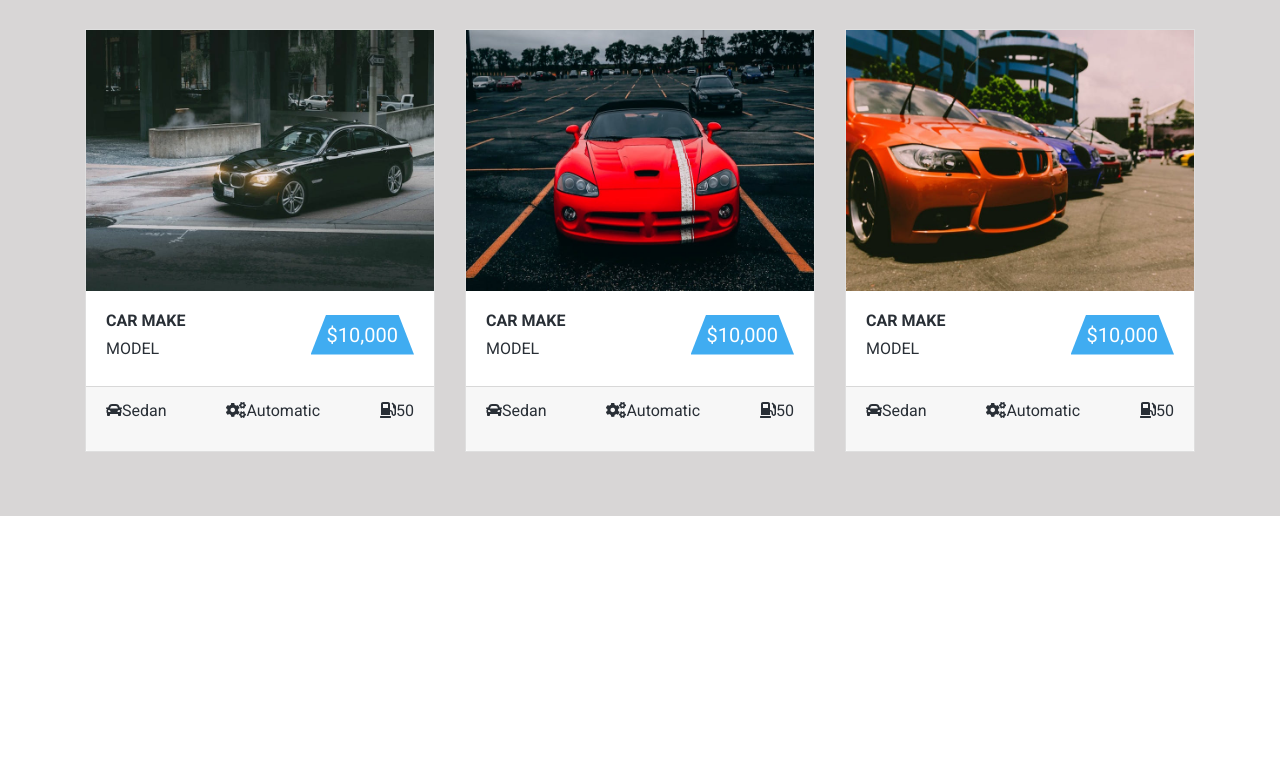
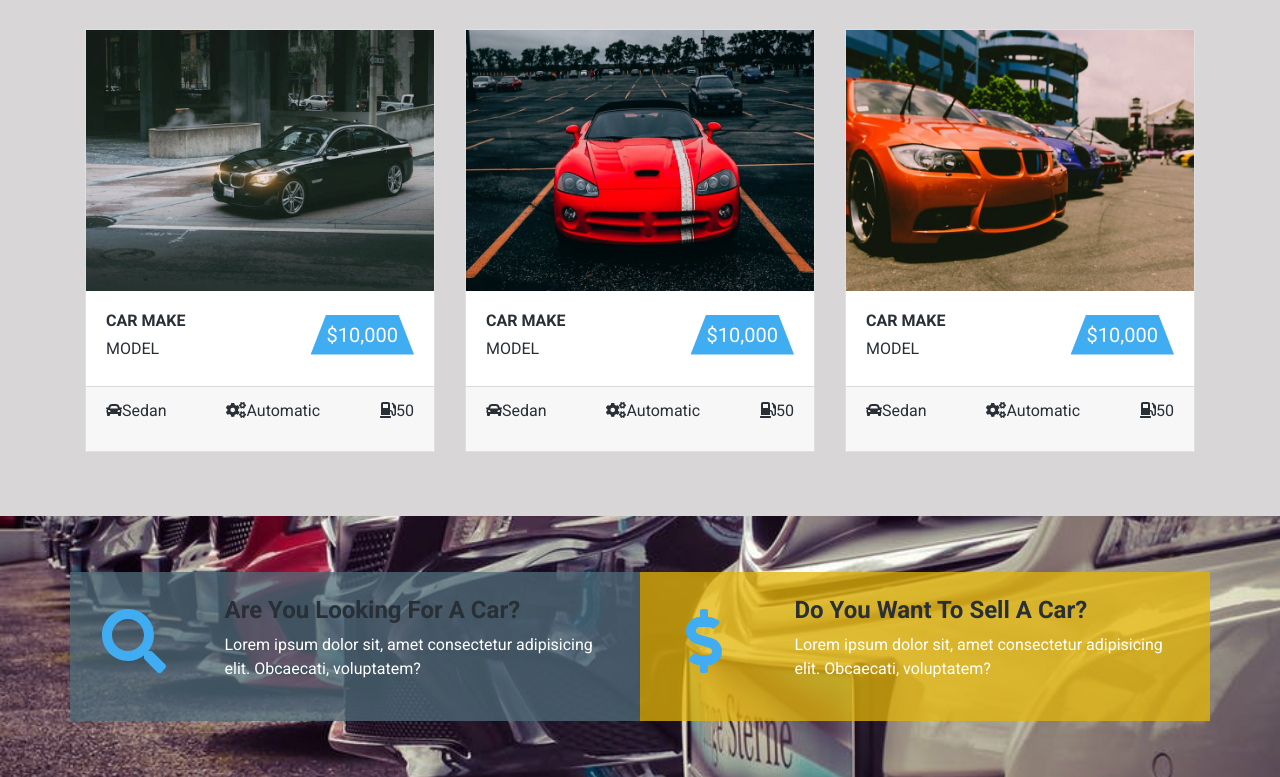
Before and after one commit to chantityb/Car-Dealership-JavaScript, a plain HTML site: page index.html in a window 1280 px wide. Shown: the part 1999-2776 px from the top of the page. Before the commit the page ends 2515 px from the top, so only its background shows below. Drawn offline with Linux system fonts and the light colour scheme.

Commit message:
created question section

```diff
--- a/css/main.css
+++ b/css/main.css
@@ -175,3 +175,31 @@ body{
 .car-value:hover{
   clip-path: polygon(0% 0, 100% 0, 100% 100%, 0 100%);
 }
+
+/* question */
+.question{
+  background:url('../img/questionBcg.jpeg')center/cover fixed no-repeat;
+}
+
+.question-grey{
+  background: rgba(79,109,122,0.75);
+}
+
+.question-yellow{
+  background: rgba(227,181,5,0.75);
+}
+
+.question-icon{
+  font-size: 4rem;
+  color: var(--mainBlue);
+  transition: all 0.5s ease-in-out;
+}
+
+.question-icon:hover{
+  transform: translateY(-10%);
+  color: var(--mainBlue);
+}
+
+.question-info{
+  color: var(--mainWhite);
+}
--- a/index.html
+++ b/index.html
@@ -327,10 +327,46 @@
       </div>
     </div>
     <!-- end of single car -->
-</div>
-
+  </div>
 </div>
 </section>
+<!-- end of inventory section -->
+
+<!-- question section -->
+<div class="section question py-5" id="question">
+  <div class="container">
+    <div class="row">
+      <!-- single question first -->
+      <div class="col-10 mx-auto my-2 col-md-6 d-flex justify-content-between question-grey p-4">
+        <!-- first flexbox child -->
+        <a href="#" class="question-icon mr-3">
+          <i class="fas fa-search fa-fw"></i>
+        </a>
+        <!-- second flexbox child -->
+        <div class="question-text w-75">
+          <h4 class="question-title text-capitalize font-weight-bold">are you looking for a car?</h4>
+          <p class="question-info">Lorem ipsum dolor sit, amet consectetur adipisicing elit. Obcaecati, voluptatem?</p>
+        </div>
+      </div>
+      <!-- single question second -->
+      <div class="col-10 mx-auto my-2 col-md-6 d-flex justify-content-between question-yellow p-4">
+        <!-- first flexbox child -->
+        <a href="#" class="question-icon mr-3">
+          <i class="fas fa-dollar-sign fa-fw"></i>
+        </a>
+        <!-- second flexbox child -->
+        <div class="question-text w-75">
+          <h4 class="question-title text-capitalize font-weight-bold">do you want to sell a car?</h4>
+          <p class="question-info">Lorem ipsum dolor sit, amet consectetur adipisicing elit. Obcaecati, voluptatem?</p>
+        </div>
+      </div>
+
+    </div>
+  </div>
+</div>
+<!-- end of question section -->
+
+
 
 
 
```
